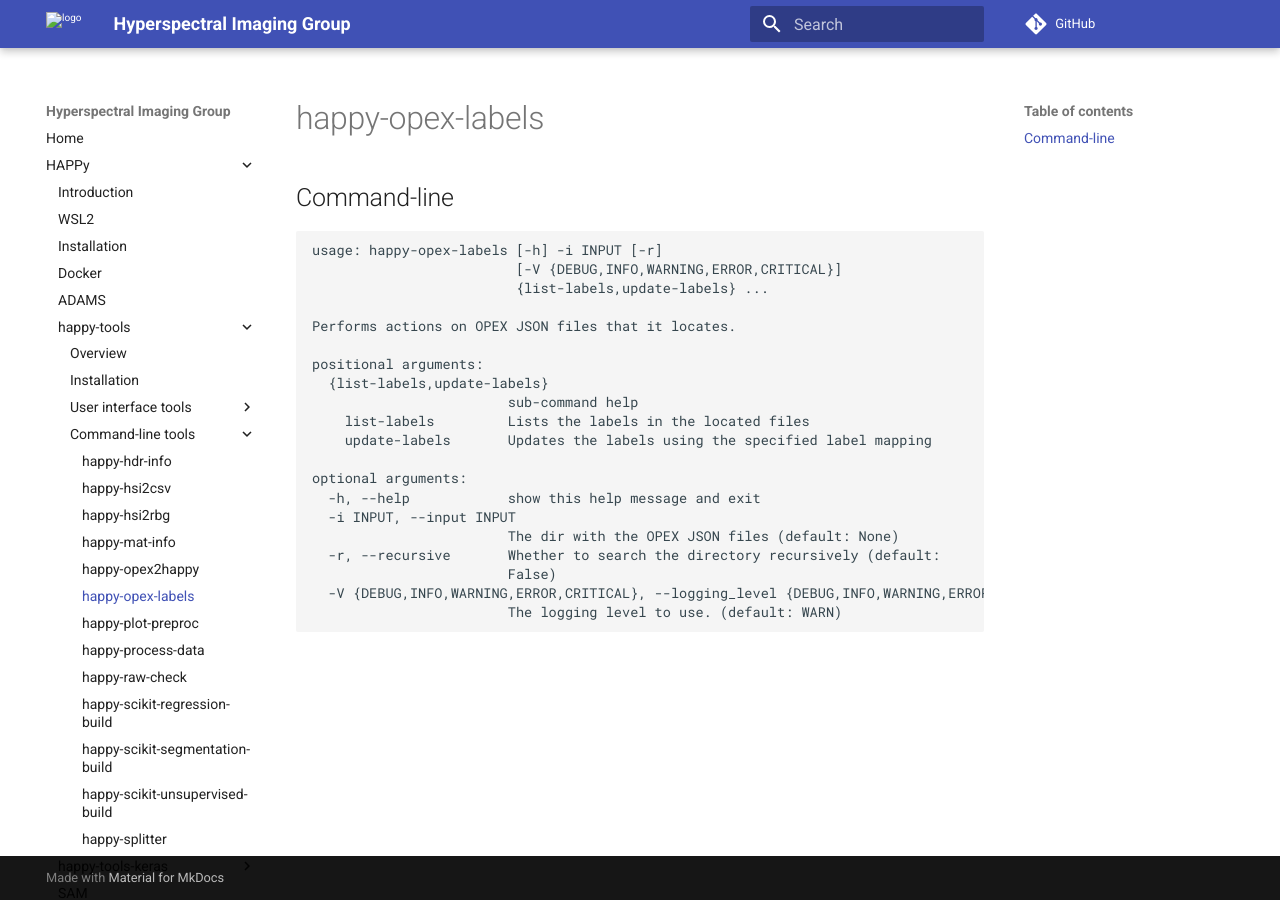
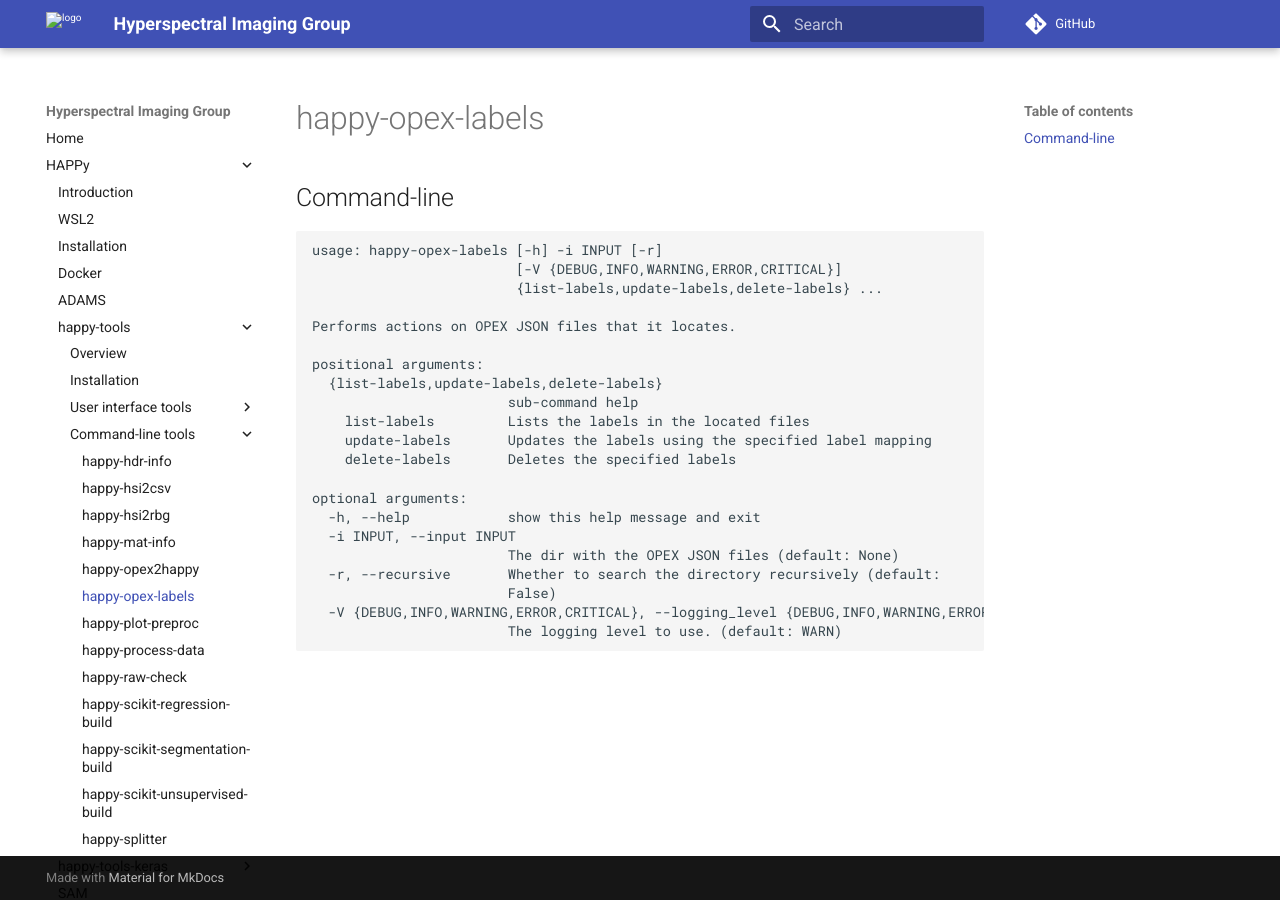
Before and after one commit to wairas/hsi-website, an MkDocs documentation site: the page built from docs/happy/happy_tools/happy-opex-labels.md, in a window 1280 px wide. Built offline with MkDocs 1.6.1 and Material for MkDocs 9.7.7, drawn with Linux system fonts in a browser that asks for light colours; comment, search, counter and statistics services are not loaded.

Commit message:
updated help screen

````diff
--- a/docs/happy/happy_tools/happy-opex-labels.md
+++ b/docs/happy/happy_tools/happy-opex-labels.md
@@ -3,15 +3,16 @@
 ```
 usage: happy-opex-labels [-h] -i INPUT [-r]
                          [-V {DEBUG,INFO,WARNING,ERROR,CRITICAL}]
-                         {list-labels,update-labels} ...
+                         {list-labels,update-labels,delete-labels} ...
 
 Performs actions on OPEX JSON files that it locates.
 
 positional arguments:
-  {list-labels,update-labels}
+  {list-labels,update-labels,delete-labels}
                         sub-command help
     list-labels         Lists the labels in the located files
     update-labels       Updates the labels using the specified label mapping
+    delete-labels       Deletes the specified labels
 
 optional arguments:
   -h, --help            show this help message and exit
````
